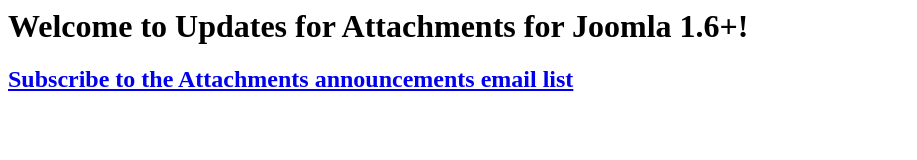
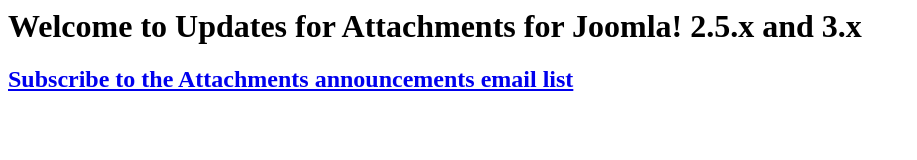
Before and after one commit to jmcameron/attachments_updates, a plain HTML site: page index.html in a window 1280 px wide. Shown: the whole page, without its empty margins (0-917 px from the left). Drawn offline with Linux system fonts and the light colour scheme.

Commit message:
Updated to current versions.

```diff
--- a/index.html
+++ b/index.html
@@ -1,12 +1,9 @@
 <html>
-<head>
-<title>Updates for Attachments for Joomla 1.6+!</title>
-</head>
-<body bgcolor="#FFFFFF">
-
-<h1>Welcome to Updates for Attachments for Joomla 1.6+!</h1>
-
-<h2><a href="http://jmcameron.net/attachments/email-list.html"> Subscribe to the Attachments announcements email list</a></h2>
-
-</body>
+  <head>
+    <title>Updates for Attachments for Joomla! 2.5.x and 3.x</title>
+  </head>
+  <body bgcolor="#FFFFFF">
+    <h1>Welcome to Updates for Attachments for Joomla! 2.5.x and 3.x</h1>
+    <h2><a href="http://jmcameron.net/attachments/email-list.html"> Subscribe to the Attachments announcements email list</a></h2>
+  </body>
 </html>
```
